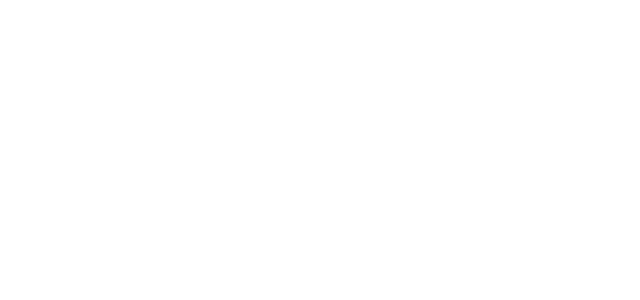
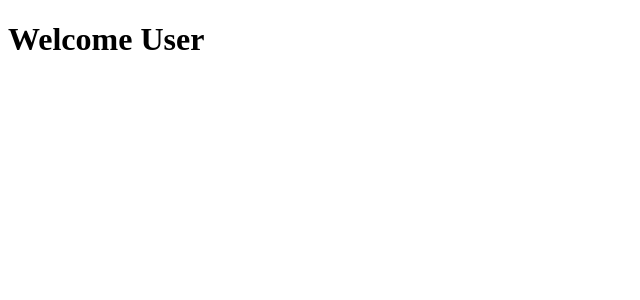
Before and after one commit to hereisphil/google-oauth-app, a React (Vite) app in the folder client/: page /user-info in a window 1280 px wide. Before the commit this address had no page. Shown: the top 300 px of the page, without its empty margins (0-640 px from the left). Built offline with nearby package versions, Linux system fonts and the light colour scheme.

Commit message:
CLIENT: Added a PrivateRoute.tsx and update App.tsx to temporarily hard-code handle user-info as a private route - tested successfully by changing boolean values

```diff
--- a/client/src/App.tsx
+++ b/client/src/App.tsx
@@ -1,11 +1,21 @@
 import { Route, Routes } from "react-router";
 import { Home } from "./pages/Home.tsx";
+import { LoginPage } from "./pages/LoginPage.tsx";
+import { UserInfoPage } from "./pages/UserInfoPage.tsx";
+import { PrivateRoute } from "./utils/PrivateRoute.tsx";
 
 function App() {
     return (
         <Routes>
             <Route index element={<Home />} />
             <Route path="/" element={<Home />} />
+            <Route path="/login" element={<LoginPage />} />
+            {/* PRIVATE ROUTES: */}
+            <Route
+                element={<PrivateRoute redirectPath="login" isAllowed={true} />}
+            >
+                <Route path="/user-info" element={<UserInfoPage />} />
+            </Route>
         </Routes>
     );
 }
--- a/client/src/pages/UserInfoPage.tsx
+++ b/client/src/pages/UserInfoPage.tsx
@@ -1,7 +1,7 @@
 export const UserInfoPage = () => {
     return (
         <main>
-            <h1>Welcome</h1>
+            <h1>Welcome User</h1>
         </main>
     );
 };
--- /dev/null
+++ b/client/src/utils/PrivateRoute.tsx
@@ -0,0 +1,11 @@
+import { Navigate, Outlet } from "react-router";
+
+export const PrivateRoute = ({
+    isAllowed,
+    redirectPath,
+}: {
+    isAllowed: boolean;
+    redirectPath: string;
+}) => {
+    return isAllowed ? <Outlet /> : <Navigate to={redirectPath} replace />;
+};
```
